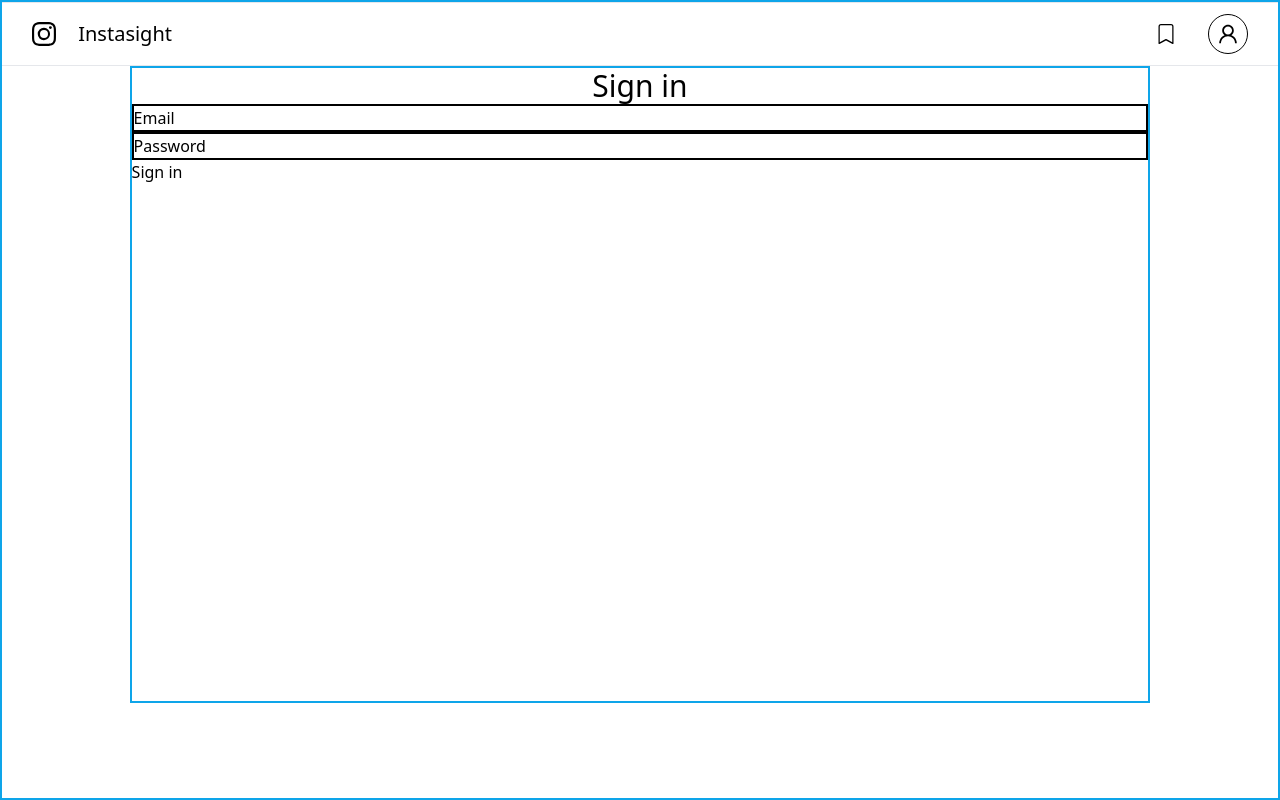
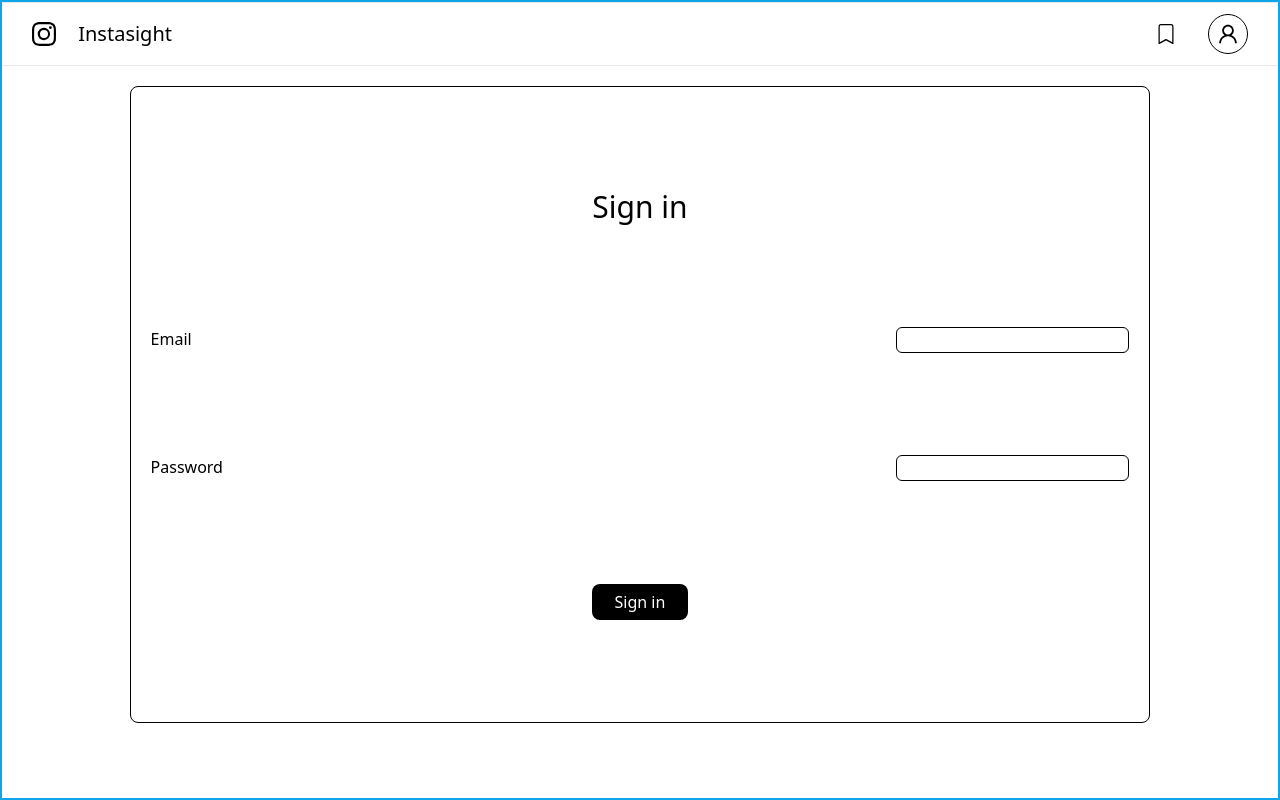
Before and after one commit to Hendersor/instasight, a React (Vite) app: page /login in a window 1280 px wide. Built offline with nearby package versions, Linux system fonts and the light colour scheme.

Commit message:
login design finished

```diff
--- a/src/pages/LogIn.jsx
+++ b/src/pages/LogIn.jsx
@@ -4,22 +4,23 @@ export const LogIn = () => {
   return (
     <section className="w-full h-screen border-solid border-2 border-sky-500 flex flex-col ">
         <NavBar/>
-        <form action="" className="border-solid border-2 border-sky-500 w-4/5 h-4/5 my-0 mx-auto">
+        <form action="" className="border-solid border border-black w-4/5 h-4/5 my-0 rounded-lg mx-auto flex flex-col justify-evenly my-5">
             <h1 className="text-3xl text-center">Sign in</h1>
 
-            <div className="border-solid border-2 border-black">
+            <div className="flex justify-between px-5">
                 <label>Email</label>
-                <input type="email" />
+                <input className="border-solid border border-black rounded-md" type="email" />
             </div>
 
-            <div className="border-solid border-2 border-black">
+            <div className="flex justify-between px-5">
                 <label>Password</label>
-                <input type="password" />
+                <input className="border-solid border border-black rounded-md" type="password" />
             </div>
 
-            <button>Sign in</button>
+            <button className=" w-24 h-9 rounded-lg self-center bg-black text-white pointer">
+                Sign in
+            </button>
         </form>
-
     </section>
   )
 }
```
